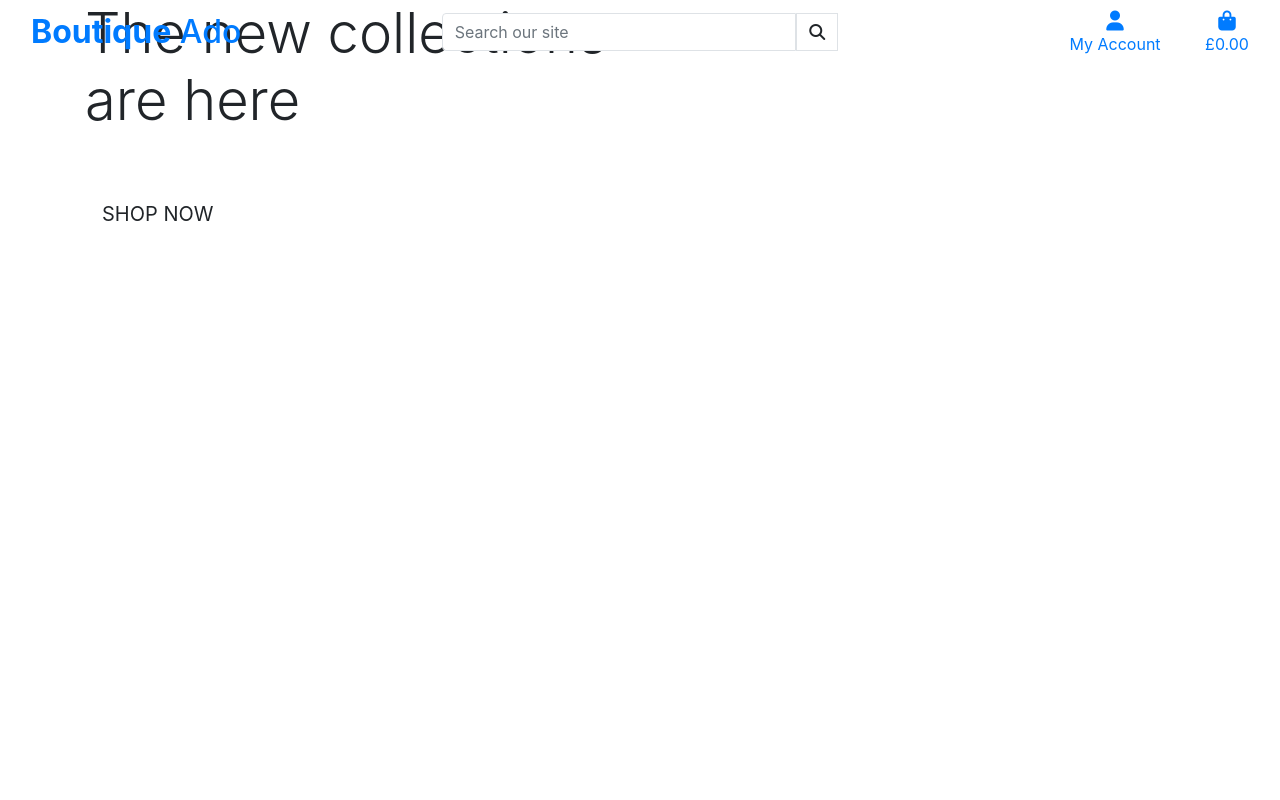
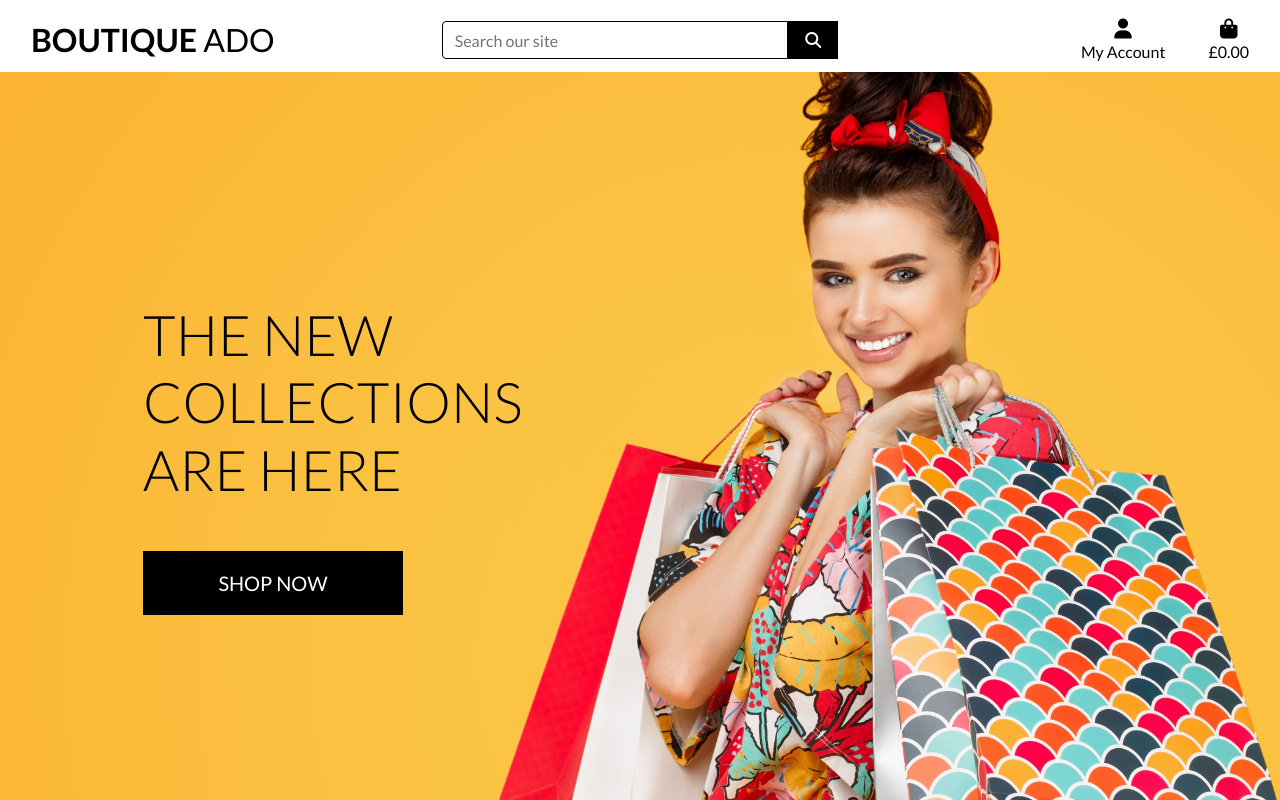
Before and after one commit to DeannaCarina/Boutique-Ado-Walkthrough, a Django app: page / in a window 1280 px wide. Run offline with Django 3.2, Linux system fonts and the light colour scheme; some libraries are stand-ins or nearby versions.

Commit message:
complete: Home page header and CSS

```diff
--- a/boutique_ado/settings.py
+++ b/boutique_ado/settings.py
@@ -146,6 +146,10 @@ USE_TZ = True
 # https://docs.djangoproject.com/en/3.2/howto/static-files/
 
 STATIC_URL = '/static/'
+STATICFILES_DIRS = (os.path.join(BASE_DIR, 'static'),)
+
+MEDIA_URL = '/media/'
+MEDIA_ROOT = os.path.join(BASE_DIR, 'media')
 
 # Default primary key field type
 # https://docs.djangoproject.com/en/3.2/ref/settings/#default-auto-field
--- a/boutique_ado/urls.py
+++ b/boutique_ado/urls.py
@@ -15,9 +15,11 @@ Including another URLconf
 """
 from django.contrib import admin
 from django.urls import path, include
+from django.conf import settings
+from django.conf.urls.static import static
 
 urlpatterns = [
     path('admin/', admin.site.urls),
     path('accounts/', include('allauth.urls')),
     path('', include('home.urls')),
-]
+] + static(settings.MEDIA_URL, document_root=settings.MEDIA_ROOT)
--- /dev/null
+++ b/static/css/base.css
@@ -0,0 +1,81 @@
+html {
+    height: 100%;
+}
+
+body {
+    background: url('/media/homepage_background_cropped.jpg') no-repeat center center fixed;
+    background-size: cover;
+    height: calc(100vh - 164px);
+    color: #555;
+    font-family: 'Lato';
+}
+
+/* from Bulma */
+.icon {
+    align-items: center;
+    display: inline-flex;
+    justify-content: center;
+    height: 1.5rem;
+    width: 1.5rem;
+}
+
+.logo-font {
+    text-transform: uppercase;
+}
+
+.main-logo-link {
+    width: fit-content;
+}
+
+.shop-now-button {
+    background: black;
+    color: white;
+    min-width: 260px;
+}
+
+.btn-black {
+    background: black;
+    color: white;
+}
+
+.shop-now-button:hover,
+.shop-now-button:active,
+.shop-now-button:focus,
+.btn-black:hover,
+.btn-black:active,
+.btn-black:focus {
+    background: #222;
+    color: white;
+}
+
+.text-black {
+    color: #000 !important;
+}
+
+.border-black {
+    border: 1px solid black !important;
+}
+
+/* -------------------------------- Media Queries */
+
+/* Slightly larger container on xl screens */
+@media (min-width: 1200px) {
+  .container {
+    max-width: 80%;
+  }
+}
+
+/* fixed top navbar only on medium and up */
+@media (min-width: 992px) {
+    .fixed-top-desktop-only {
+        position: fixed;
+        top: 0;
+        right: 0;
+        left: 0;
+        z-index: 1030;
+    }
+
+    .header-container {
+        padding-top: 164px;
+    }
+}
--- a/templates/base.html
+++ b/templates/base.html
@@ -16,6 +16,8 @@
   {% block corecss %}
   <link rel="stylesheet" href="https://stackpath.bootstrapcdn.com/bootstrap/4.4.1/css/bootstrap.min.css"
     integrity="sha384-Vkoo8x4CGsO3+Hhxv8T/Q5PaXtkKtu6ug5TOeNV6gBiFeWPGFN9MuhOf23Q9Ifjh" crossorigin="anonymous">
+  <link href="https://fonts.googleapis.com/css2?family=Lato:wght@100;300;400;700;900&family=Roboto:wght@100;300;400;500;700;900&display=swap" rel="stylesheet">
+  <link rel="stylesheet" href="{% static 'css/base.css' %}">
   {% endblock %}
 
   {% block extra_css %}
@@ -42,7 +44,7 @@
 
 <body>
   <header class="container-fluid fixed-top">
-    <div class="row">
+    <div class="row bg-white pt-lg-2 d-none d-lg-flex" id="top-nav">
       <div class="col-12 col-lg-4 my-auto py-1 py-lg-0 text-center text-lg-left">
         <a href="{% url 'home' %}" class="nav-link main-logo-link">
           <h2 class="logo-font text-black my-0"><strong>Boutique</strong> Ado</h2>
```
Also changed, not shown: README.md, media/homepage_background_cropped.jpg (added).
